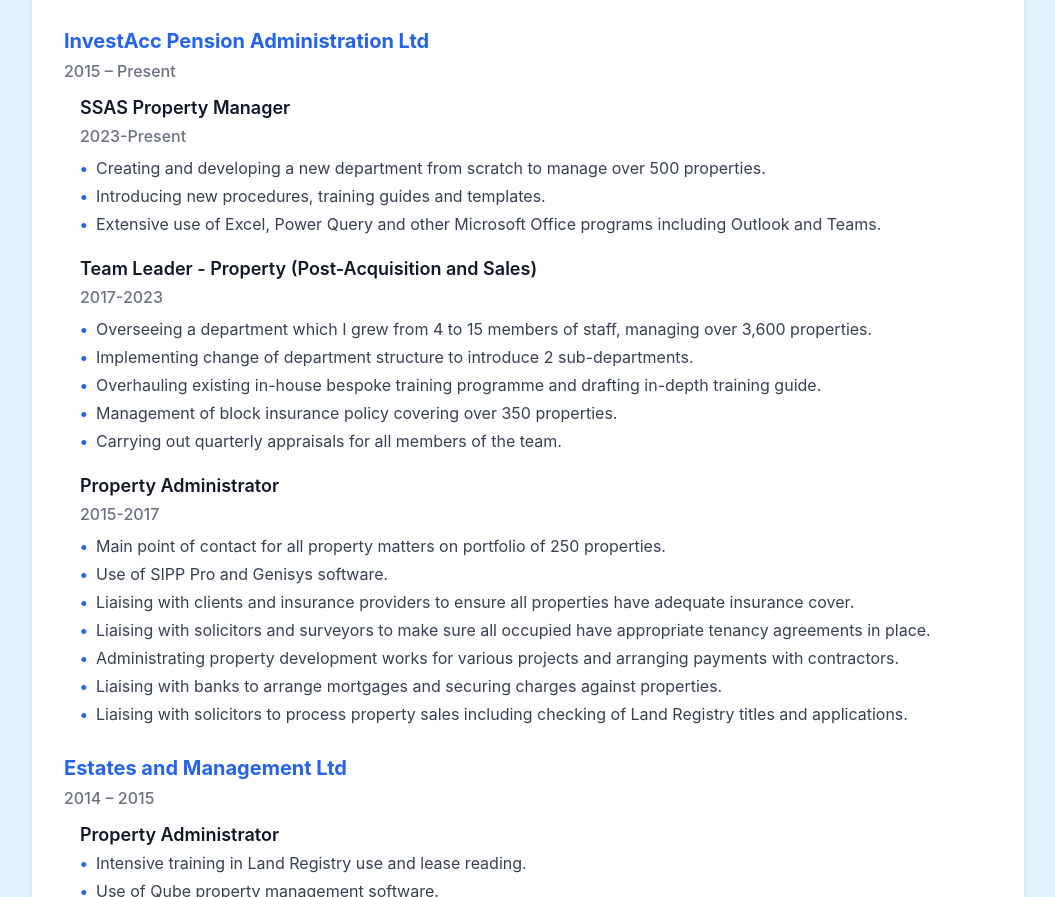
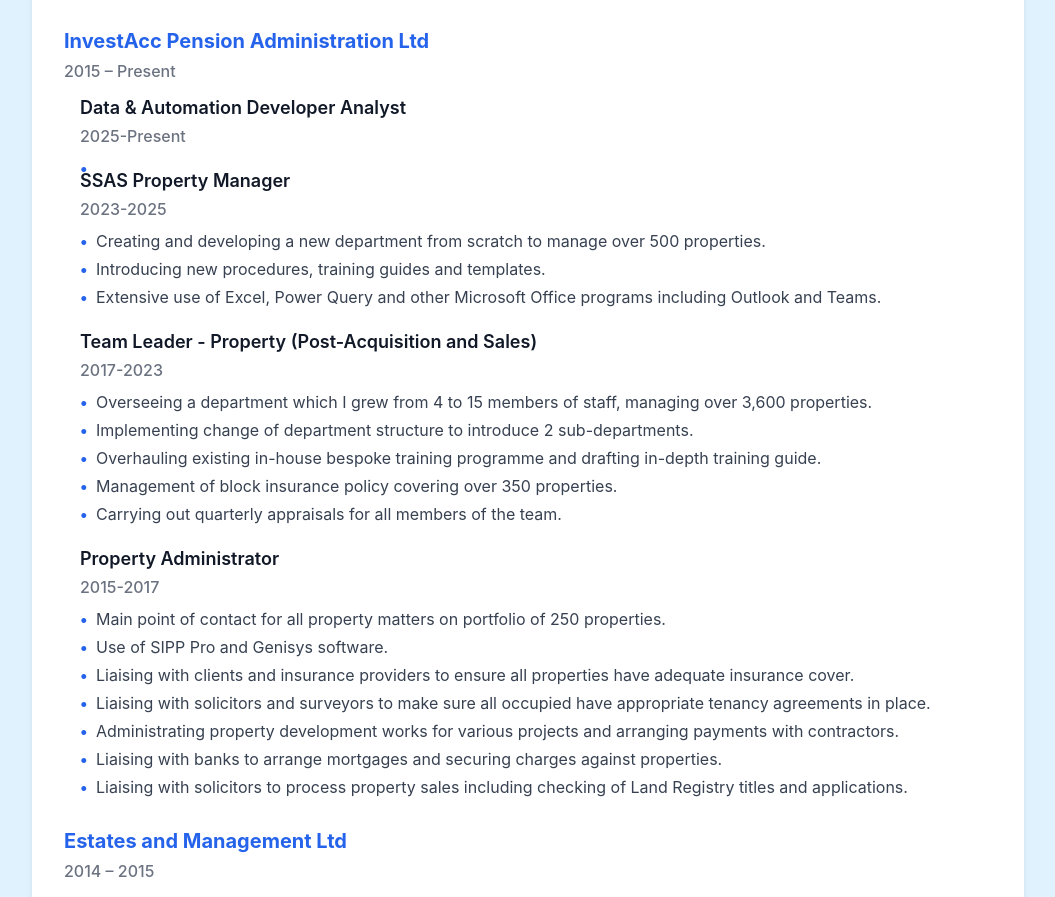
Before and after one commit to corbey08/digital-cv, a plain HTML site: page index.html in a window 1280 px wide. Shown: the part 1555-2452 px from the top of the page, without its empty margins (112-1167 px from the left). Drawn offline with Linux system fonts and the light colour scheme.

Commit message:
Update index.html - added new role

```diff
--- a/index.html
+++ b/index.html
@@ -140,8 +140,16 @@
                 <p class="company-period">2015 – Present</p>
 
                 <div class="role-section">
+                    <h4 class="role-title">Data & Automation Developer Analyst</h4>
+                    <p class="role-period">2025-Present</p>
+                    <ul class="role-duties">
+                        <li></li>
+                    </ul>
+                </div>
+
+                <div class="role-section">
                     <h4 class="role-title">SSAS Property Manager</h4>
-                    <p class="role-period">2023-Present</p>
+                    <p class="role-period">2023-2025</p>
                     <ul class="role-duties">
                         <li>Creating and developing a new department from scratch to manage over 500 properties.</li>
                         <li>Introducing new procedures, training guides and templates.</li>
@@ -214,4 +222,5 @@
     </main>
     <script src="script.js"></script>
 </body>
+
 </html>
```
